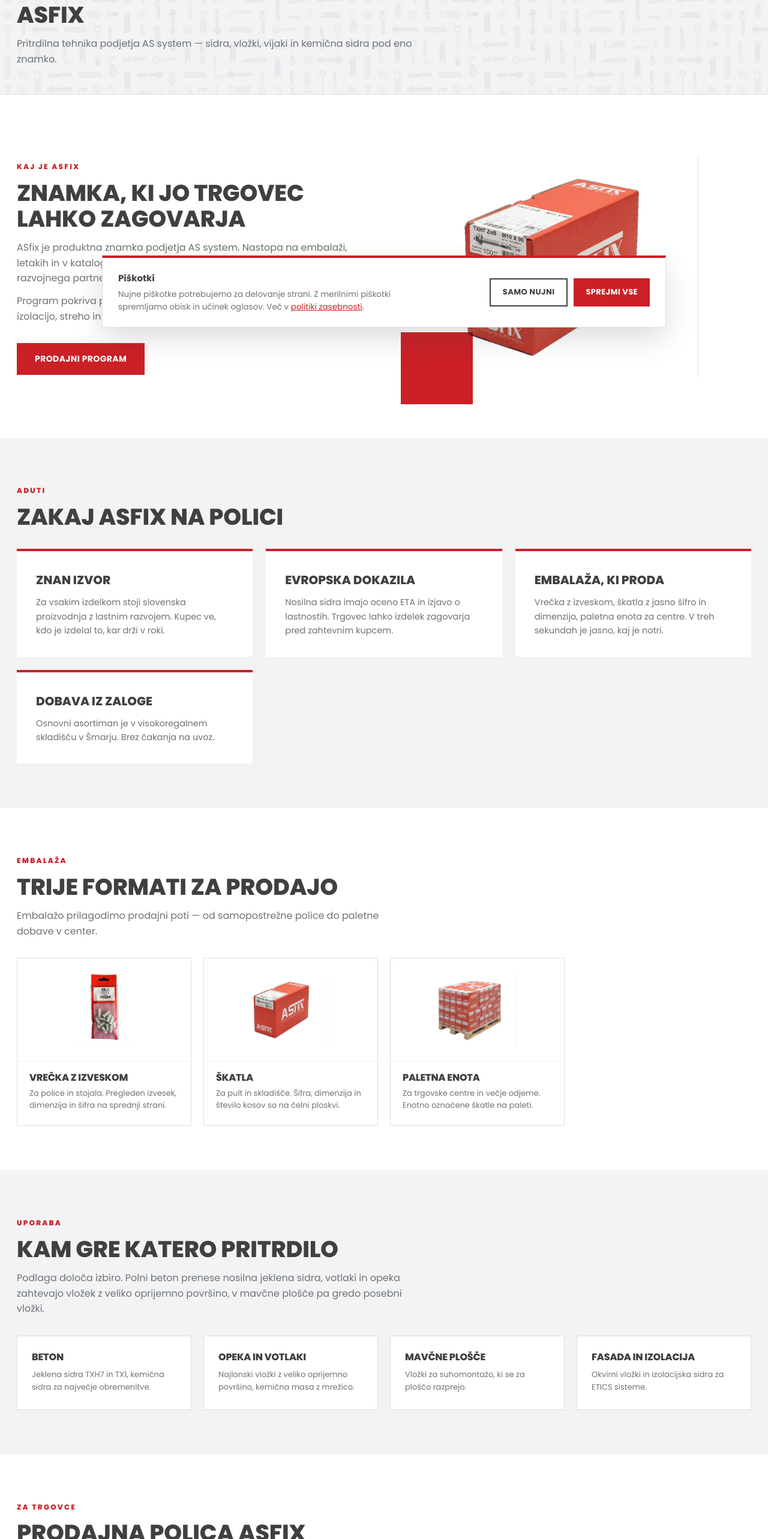
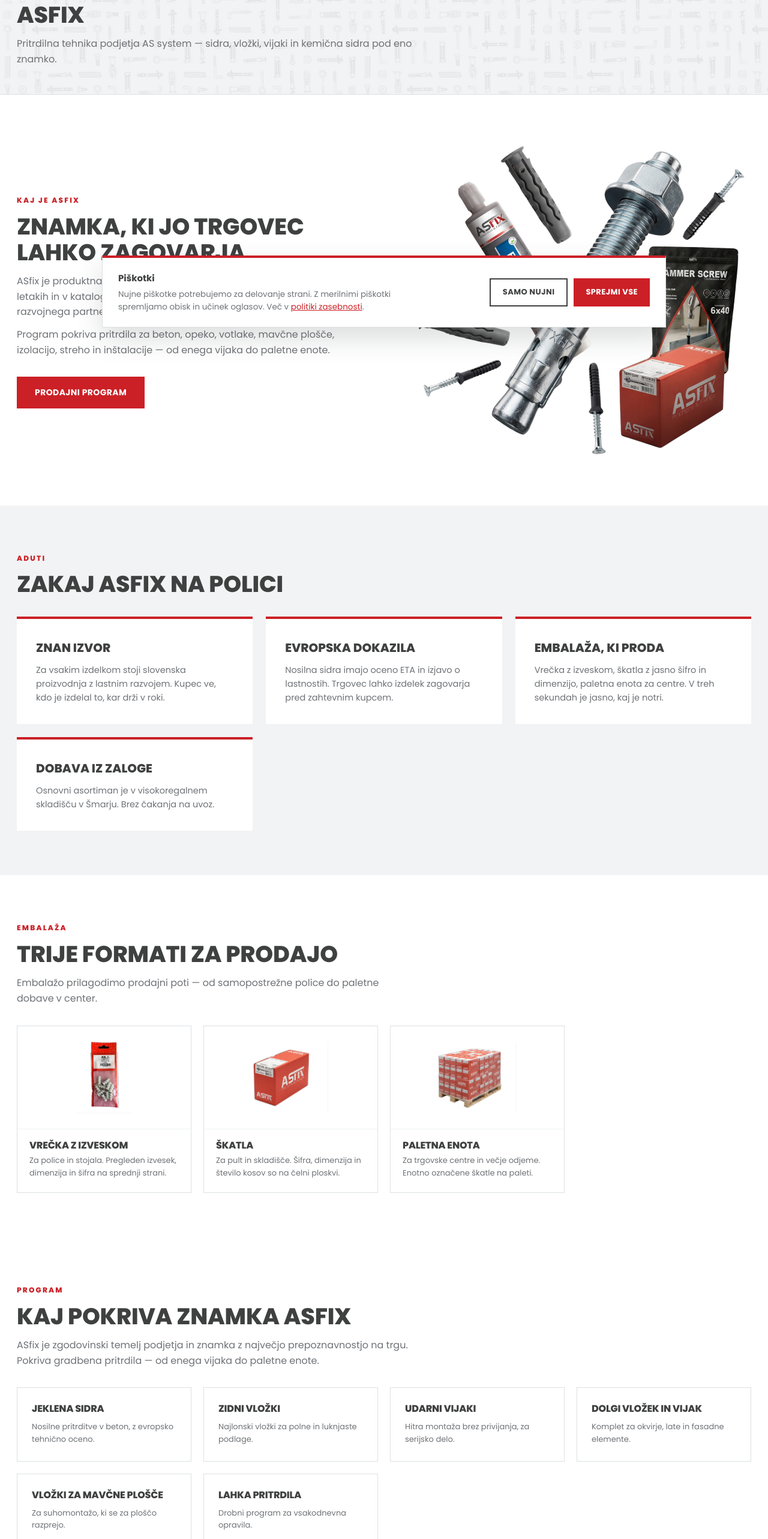
Before and after one commit to claudinka33/assystem-web, a Next.js app: page /asfix in a window 1280 px wide. Shown: the part 234-2800 px from the top of the page at 60% size. Built offline with nearby package versions, Linux system fonts and the light colour scheme; no server answers.

Commit message:
ASfix: kompozicija izdelkov namesto skatle, program znamke in lastna proizvodnja, brez rdecega kvadrata

```diff
--- a/app/asfix/page.js
+++ b/app/asfix/page.js
@@ -55,13 +55,14 @@
                 Prodajni program
               </Link>
             </div>
-            <div className="foto">
+            <div>
               <Image
-                src="/slike/skatla-asfix.jpg"
-                alt="Škatla ASfix"
-                fill
-                sizes="(max-width: 1000px) 100vw, 560px"
-                style={{ objectFit: "contain", mixBlendMode: "multiply" }}
+                src="/hero-izdelki.png"
+                alt="Program ASfix — jeklena sidra, zidni vložki, kemično sidro, udarni vijaki, vrečka in škatla"
+                width={1100}
+                height={1044}
+                sizes="(max-width: 1000px) 100vw, 620px"
+                style={{ width: "100%", height: "auto" }}
               />
             </div>
           </div>
@@ -117,8 +118,85 @@
         </div>
       </section>
 
+      {/* ---------- Program znamke ---------- */}
+      <section className="sec">
+        <div className="w">
+          <div className="st">
+            <span>Program</span>
+            <h2>Kaj pokriva znamka ASfix</h2>
+            <p>
+              ASfix je zgodovinski temelj podjetja in znamka z največjo
+              prepoznavnostjo na trgu. Pokriva gradbena pritrdila — od enega
+              vijaka do paletne enote.
+            </p>
+          </div>
+          <div className="kats">
+            {[
+              ["Jeklena sidra", "Nosilne pritrditve v beton, z evropsko tehnično oceno."],
+              ["Zidni vložki", "Najlonski vložki za polne in luknjaste podlage."],
+              ["Udarni vijaki", "Hitra montaža brez privijanja, za serijsko delo."],
+              ["Dolgi vložek in vijak", "Komplet za okvirje, late in fasadne elemente."],
+              ["Vložki za mavčne plošče", "Za suhomontažo, ki se za ploščo razprejo."],
+              ["Lahka pritrdila", "Drobni program za vsakodnevna opravila."],
+            ].map(([naziv, opis]) => (
+              <div key={naziv} className="k" style={{ padding: "26px 24px" }}>
+                <h3>{naziv}</h3>
+                <p style={{ marginTop: 10 }}>{opis}</p>
+              </div>
+            ))}
+          </div>
+        </div>
+      </section>
+
+      {/* ---------- Lastna proizvodnja ---------- */}
+      <section className="sec grey">
+        <div className="w">
+          <div className="qua" style={{ alignItems: "center" }}>
+            <div>
+              <div className="st">
+                <span>Lastna proizvodnja</span>
+                <h2>Sidra, ki nastanejo pri nas</h2>
+                <p>
+                  Jeklena sidra TXH7 in TX1 so v celoti naša — od razvoja in
+                  orodja do proizvodnje in pakiranja. Na voljo so v pocinkani
+                  izvedbi ZnB in v nerjavečem jeklu A4, vsa z evropsko tehnično
+                  oceno.
+                </p>
+                <p style={{ marginTop: 12 }}>
+                  Enako velja za najlonske zidne vložke in udarne vijake. Ker
+                  imamo orodja doma, lahko spremenimo dimenzijo ali pakiranje brez
+                  čakanja na zunanjega dobavitelja.
+                </p>
+              </div>
+              <Link className="more" href="/proizvodnja">
+                Proizvodnja in razvoj →
+              </Link>
+            </div>
+
+            <dl className="cert" style={{ gridTemplateColumns: "1fr 1fr", marginTop: 0 }}>
+              <div>
+                <b>ETA</b>
+                <span>Evropska tehnična ocena za nosilna sidra</span>
+              </div>
+              <div>
+                <b>ZnB · A4</b>
+                <span>Pocinkana in nerjaveča izvedba</span>
+              </div>
+              <div>
+                <b>1.200 t</b>
+                <span>Zaloge, razpoložljive takoj</span>
+              </div>
+              <div>
+                <b>ISO 9001</b>
+                <span>Sistem vodenja kakovosti</span>
+              </div>
+            </dl>
+          </div>
+        </div>
+      </section>
+
       {/* ---------- Kje se vgrajuje ---------- */}
-      <section className="sec grey">
+      <section className="sec">
         <div className="w">
           <div className="st">
             <span>Uporaba</span>
--- a/app/globals.css
+++ b/app/globals.css
@@ -469,16 +469,6 @@
 .foto {
   position: relative;
   aspect-ratio: 4 / 3;
-}
-.foto:after {
-  content: "";
-  position: absolute;
-  left: -18px;
-  bottom: -18px;
-  width: 120px;
-  height: 120px;
-  background: var(--color-red);
-  z-index: -1;
 }
 .cert {
   display: grid;
```
